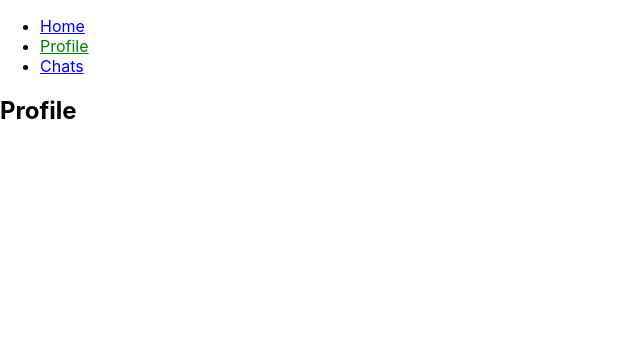
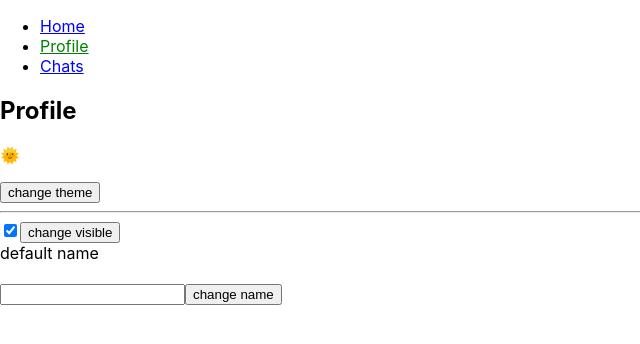
Before and after one commit to chip7777/react, a React (Create React App) app: page /profile in a window 1280 px wide. Shown: the top 344 px of the page, without its empty margins (0-640 px from the left). Built offline with nearby package versions, Linux system fonts and the light colour scheme.

Commit message:
lesson-5

```diff
--- a/src/App.tsx
+++ b/src/App.tsx
@@ -1,15 +1,18 @@
 import React, { FC, useState, useMemo } from 'react';
 import { BrowserRouter, Route, Routes } from 'react-router-dom';
+import { nanoid } from 'nanoid';
+import { Provider } from 'react-redux';
 
-import './App.css';
+import { ThemeContext, defaultContext } from './utils/ThemeContext';
 import { Header } from './components/Header';
 import { Chats } from './pages/Chats';
 import { Home } from './pages/Home';
 import { Profile } from './pages/Profile';
 import { ChatList } from './components/ChatList';
 import { AUTHOR } from './constants';
-import { nanoid } from 'nanoid';
 
+import './App.css';
+import { store } from './store';
 export interface Chat {
   id: string;
   name: string;
@@ -18,9 +21,9 @@ export interface Chat {
 const initialMessage: Messages = {
   default: [
     {
-      id: nanoid(),
+      id: '1',
       author: AUTHOR.USER,
-      value: 'Welcome to chats',
+      value: 'Hello geekbrains',
     },
   ],
 };
@@ -37,6 +40,7 @@ export interface Messages {
 
 export const App: FC = () => {
   const [messages, setMessages] = useState<Messages>(initialMessage);
+  const [theme, setTheme] = useState(defaultContext.theme);
 
   const chatList = useMemo(
     () =>
@@ -48,11 +52,14 @@ export const App: FC = () => {
   );
 
   const onAddChat = (chat: Chat) => {
+    if (!messages[chat.name]) {
       setMessages({
         ...messages,
         [chat.name]: [],
       });
+    }
   };
+
   const onDeleteChat = (chatName: string) => {
     const newMessages: Messages = { ...messages };
     delete newMessages[chatName];
@@ -62,7 +69,18 @@ export const App: FC = () => {
     });
   };
 
+  const toggleTheme = () => {
+    setTheme(theme === 'light' ? 'dark' : 'light');
+  };
+
   return (
+    <Provider store={store}>
+      <ThemeContext.Provider
+        value={{
+          theme,
+          toggleTheme,
+        }}
+      >
         <BrowserRouter>
           <Routes>
             <Route path="/" element={<Header />}>
@@ -72,7 +90,13 @@ export const App: FC = () => {
               <Route path="chats">
                 <Route
                   index
-              element={<ChatList chatList={chatList} onAddChat={onAddChat} onDeleteChat={onDeleteChat}/>}
+                  element={
+                    <ChatList
+                      chatList={chatList}
+                      onAddChat={onAddChat}
+                      onDeleteChat={onDeleteChat}
+                    />
+                  }
                 />
                 <Route
                   path=":chatId"
@@ -92,5 +116,7 @@ export const App: FC = () => {
             <Route path="*" element={<h2>404</h2>} />
           </Routes>
         </BrowserRouter>
+      </ThemeContext.Provider>
+    </Provider>
   );
 };
--- a/src/pages/Profile.tsx
+++ b/src/pages/Profile.tsx
@@ -1,3 +1,41 @@
-import React, { FC } from 'react';
+import React, { FC, useContext, useState } from 'react';
+import { useDispatch, useSelector } from 'react-redux';
 
-export const Profile: FC = () => <h2>Profile</h2>;
+import { ThemeContext } from './../utils/ThemeContext';
+import { changeName, toggleProfile } from '../store/profile/actions';
+import { ProfileState } from './../store/profile/reducer';
+
+export const Profile: FC = () => {
+  const { theme, toggleTheme } = useContext(ThemeContext);
+  const dispatch = useDispatch();
+  const [value, setValue] = useState('');
+
+  const visible = useSelector((state: ProfileState) => state.visible);
+  const name = useSelector((state: ProfileState) => state.name);
+
+  return (
+    <>
+      <h2>Profile</h2>
+      <div>
+        <p>{theme === 'light' ? '🌞' : '🌙'} </p>
+        <button onClick={toggleTheme}>change theme</button>
+      </div>
+      <hr />
+      <div>
+
+        <input type="checkbox" checked={visible} />
+        <button onClick={() => dispatch(toggleProfile())}>
+          change visible
+        </button>{ visible && <div>{name}</div>}
+        <br />
+
+        <input
+          type="text"
+          onChange={(e) => setValue(e.target.value)}
+          value={value}
+        />
+        <button onClick={() => dispatch(changeName(value))}>change name</button>
+      </div>
+    </>
+  );
+};
--- /dev/null
+++ b/src/store/index.ts
@@ -0,0 +1,6 @@
+import { configureStore } from '@reduxjs/toolkit';
+import { profileReducer } from './profile/reducer';
+
+export const store = configureStore({
+  reducer: profileReducer,
+});
--- /dev/null
+++ b/src/store/profile/actions.ts
@@ -0,0 +1,12 @@
+export const TOGGLE_PROFILE = 'PROFILE::TOGGLE_PROFILE';
+import { ChangeName, ToggleProfile } from './types';
+export const CHANGE_NAME = 'PROFILE::CHANGE_NAME';
+
+export const toggleProfile = (): ToggleProfile => ({
+  type: TOGGLE_PROFILE,
+});
+
+export const changeName = (name: string): ChangeName => ({
+  type: CHANGE_NAME,
+  name,
+});
--- /dev/null
+++ b/src/store/profile/reducer.ts
@@ -0,0 +1,35 @@
+import { CHANGE_NAME, TOGGLE_PROFILE } from './actions';
+import { Reducer } from 'redux';
+import { ProfileActions } from './types';
+
+export interface ProfileState {
+  visible: boolean;
+  name: string;
+}
+
+const initialState: ProfileState = {
+  visible: true,
+  name: 'default name',
+};
+
+export const profileReducer: Reducer<ProfileState, ProfileActions> = (
+  state = initialState,
+  action
+) => {
+  switch (action.type) {
+    case TOGGLE_PROFILE: {
+      return {
+        ...state,
+        visible: !state.visible,
+      };
+    }
+    case CHANGE_NAME: {
+      return {
+        ...state,
+        name: action.name,
+      };
+    }
+    default:
+      return state;
+  }
+};
--- /dev/null
+++ b/src/store/profile/types.ts
@@ -0,0 +1,12 @@
+import { CHANGE_NAME, TOGGLE_PROFILE } from './actions';
+
+export type ProfileActions = ToggleProfile | ChangeName;
+
+export interface ToggleProfile {
+  type: typeof TOGGLE_PROFILE;
+}
+
+export interface ChangeName {
+  type: typeof CHANGE_NAME;
+  name: string;
+}
--- /dev/null
+++ b/src/utils/ThemeContext.ts
@@ -0,0 +1,12 @@
+import React from 'react';
+
+interface ThemeContext {
+  theme: string;
+  toggleTheme?: () => void;
+}
+
+export const defaultContext: ThemeContext = {
+  theme: 'light',
+};
+
+export const ThemeContext = React.createContext<ThemeContext>(defaultContext);
```
Also changed, not shown: package.json (+8 -0 lines), src/components/Forms/Form/Form.tsx (+8 -9 lines), src/components/Header.tsx (+9 -4 lines), src/pages/Chats.tsx (+5 -5 lines), 1 other file (tests, documents, lock files or other folders). Lines whose indentation alone changed are shown as unchanged.
